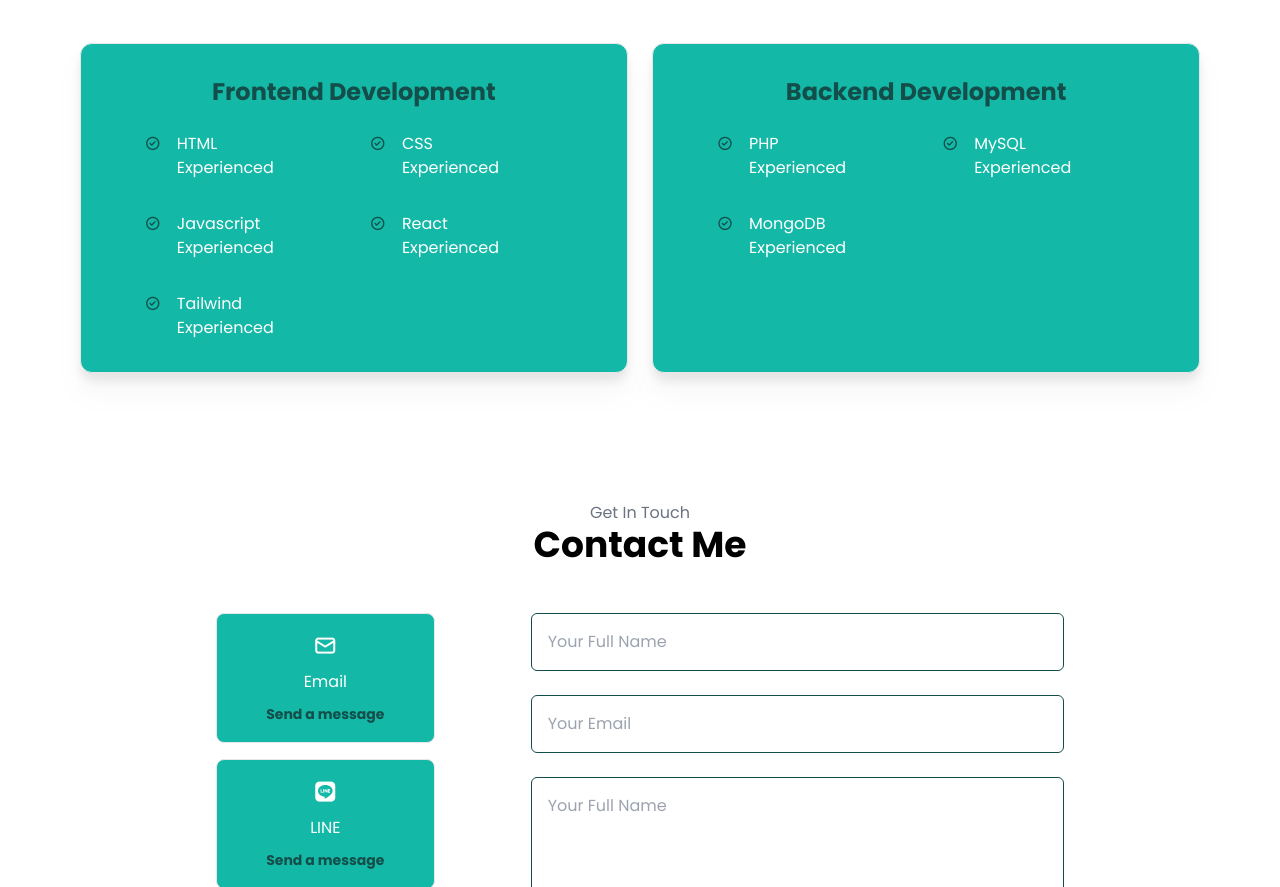
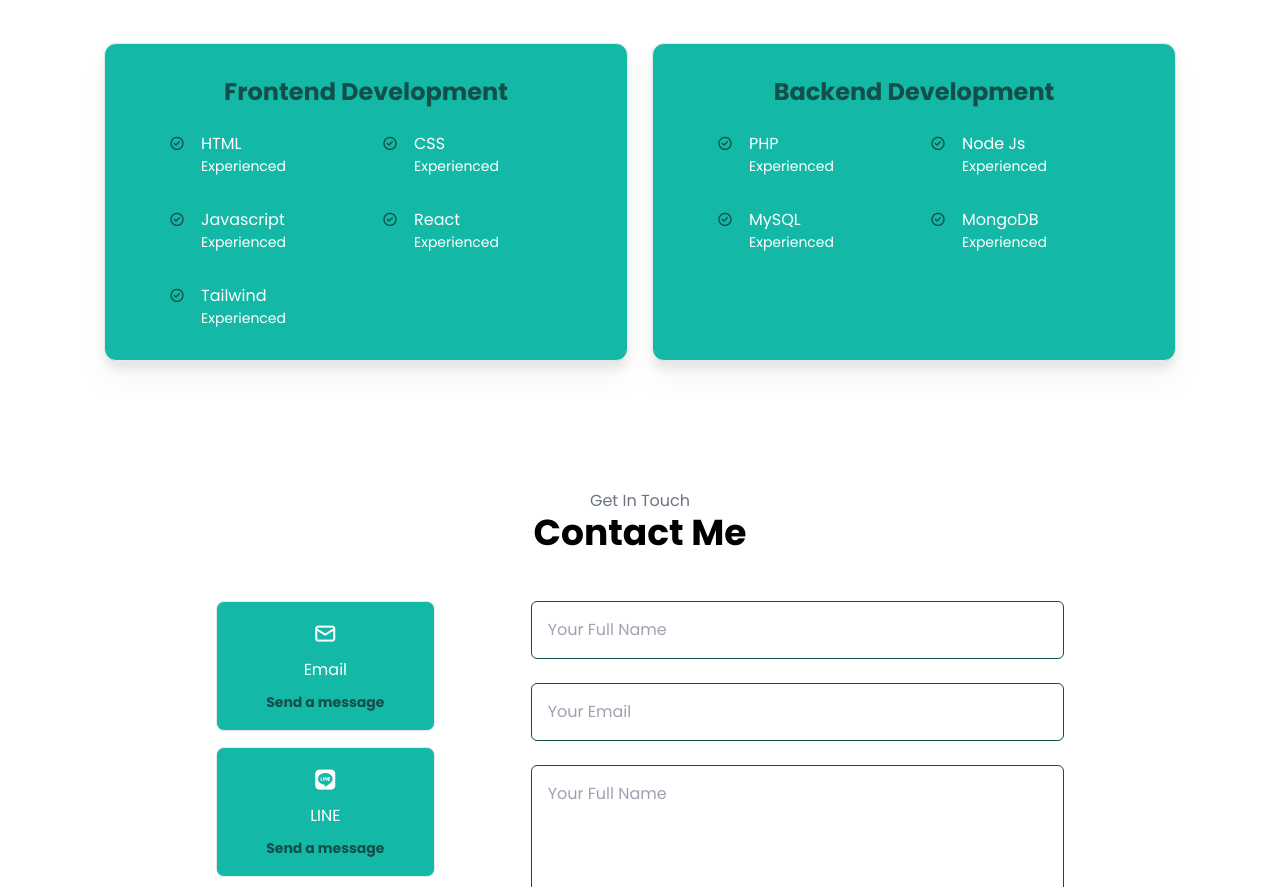
Before and after one commit to boonchinfong/bcfong.github.io, a website: page index.html in a window 1280 px wide. Shown: the part 1160-2047 px from the top of the page. Drawn offline with nearby package versions, Linux system fonts and the light colour scheme.

Commit message:
Add existing file

```diff
--- a/index.html
+++ b/index.html
@@ -122,35 +122,35 @@
                             <div class="text-teal-900"><i class="uil uil-check-circle"></i></div>
                             <div>
                                 <h4>HTML</h4>
-                                <p>Experienced</p>
+                                <p class="text-sm">Experienced</p>
                             </div>
                         </div>
                         <div class=" flex flex-row gap-4">
                             <div class="text-teal-900"><i class="uil uil-check-circle"></i></div>
                             <div>
                                 <h4>CSS</h4>
-                                <p>Experienced</p>
+                                <p class="text-sm">Experienced</p>
                             </div>
                         </div>
                         <div class=" flex flex-row gap-4">
                             <div class="text-teal-900"><i class="uil uil-check-circle"></i></div>
                             <div>
                                 <h4>Javascript</h4>
-                                <p>Experienced</p>
+                                <p class="text-sm">Experienced</p>
                             </div>
                         </div>
                         <div class=" flex flex-row gap-4">
                             <div class="text-teal-900"><i class="uil uil-check-circle"></i></div>
                             <div>
                                 <h4>React</h4>
-                                <p>Experienced</p>
+                                <p class="text-sm">Experienced</p>
                             </div>
                         </div>
                         <div class=" flex flex-row gap-4">
                             <div class="text-teal-900"><i class="uil uil-check-circle"></i></div>
                             <div>
                                 <h4>Tailwind</h4>
-                                <p>Experienced</p>
+                                <p class="text-sm">Experienced</p>
                             </div>
                         </div>
                     </div>
@@ -162,21 +162,28 @@
                             <div class="text-teal-900"><i class="uil uil-check-circle"></i></div>
                             <div>
                                 <h4>PHP</h4>
-                                <p>Experienced</p>
+                                <p class="text-sm">Experienced</p>
+                            </div>
+                        </div>
+                        <div class=" flex flex-row gap-4">
+                            <div class="text-teal-900"><i class="uil uil-check-circle"></i></div>
+                            <div>
+                                <h4>Node Js</h4>
+                                <p class="text-sm">Experienced</p>
                             </div>
                         </div>
                         <div class=" flex flex-row gap-4">
                             <div class="text-teal-900"><i class="uil uil-check-circle"></i></div>
                             <div>
                                 <h4>MySQL</h4>
-                                <p>Experienced</p>
+                                <p class="text-sm">Experienced</p>
                             </div>
                         </div>
                         <div class=" flex flex-row gap-4">
                             <div class="text-teal-900"><i class="uil uil-check-circle"></i></div>
                             <div>
                                 <h4>MongoDB</h4>
-                                <p>Experienced</p>
+                                <p class="text-sm">Experienced</p>
                             </div>
                         </div>
                     </div>
```
